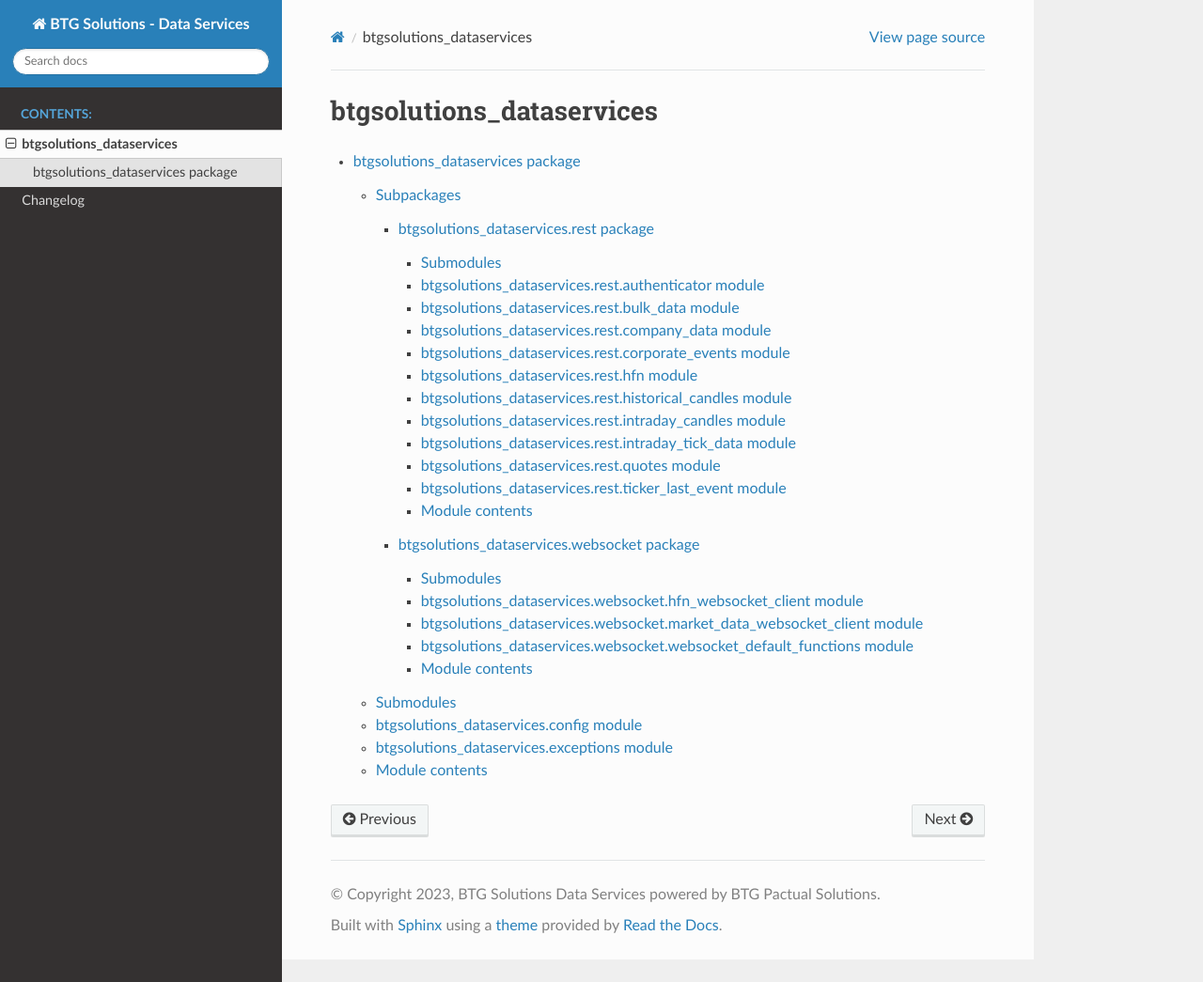
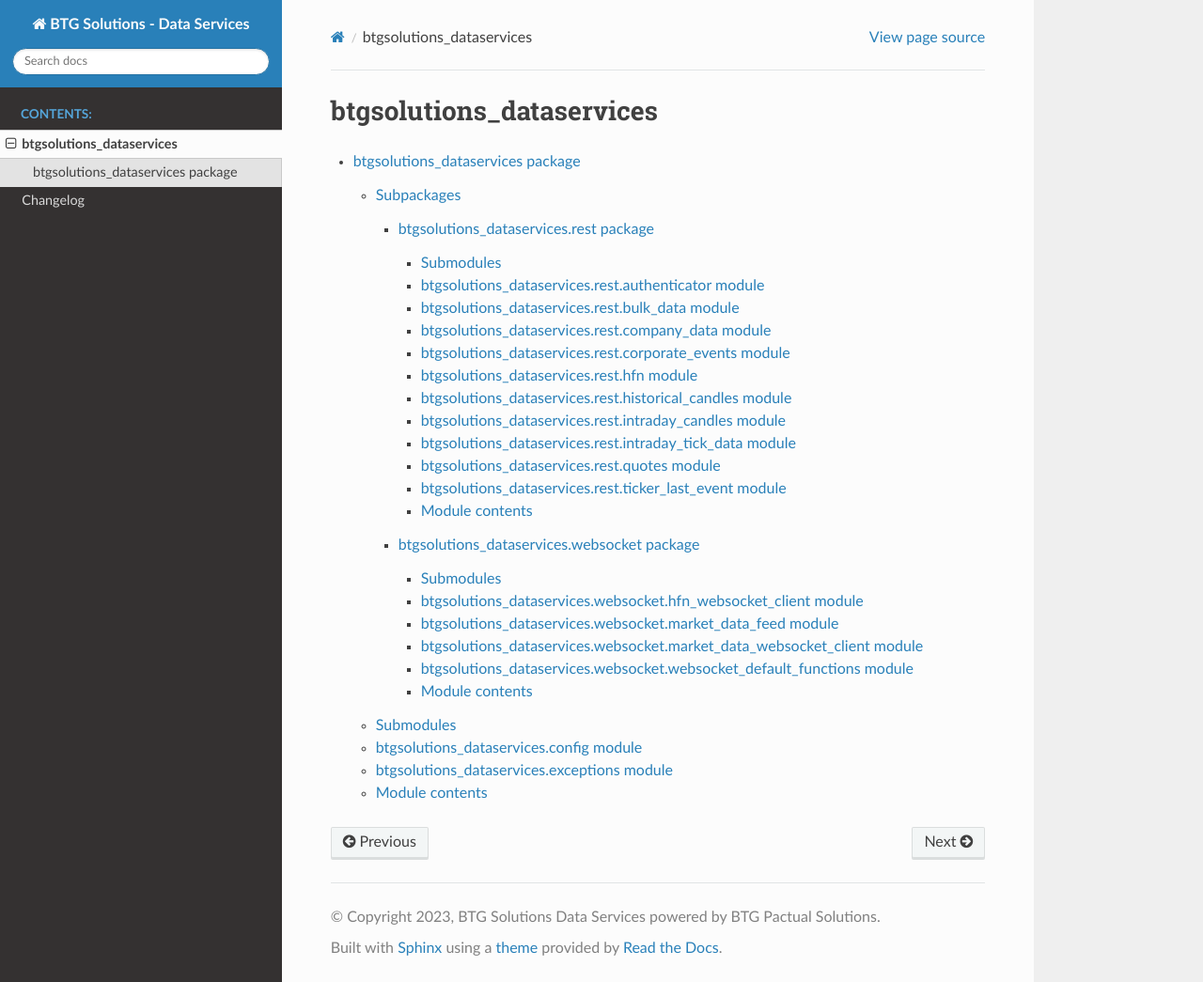
Before and after one commit to BTG-Pactual-Solutions/btgsolutions-dataservices-python-client, a Sphinx documentation site: the page built from docs/modules.rst, in a window 1280 px wide and 1045 px high. Shown: the whole window at 94% size. Built offline with Sphinx 7.4.7 and the Read the Docs theme 3.1.0, drawn with Linux system fonts in a browser that asks for light colours.

```diff
--- a/docs/btgsolutions_dataservices.websocket.rst
+++ b/docs/btgsolutions_dataservices.websocket.rst
@@ -9,29 +9,37 @@ btgsolutions\_dataservices.websocket.hfn\_websocket\_client module
 
 .. automodule:: btgsolutions_dataservices.websocket.hfn_websocket_client
    :members:
+   :show-inheritance:
    :undoc-members:
+
+btgsolutions\_dataservices.websocket.market\_data\_feed module
+--------------------------------------------------------------
+
+.. automodule:: btgsolutions_dataservices.websocket.market_data_feed
+   :members:
    :show-inheritance:
+   :undoc-members:
 
 btgsolutions\_dataservices.websocket.market\_data\_websocket\_client module
 ---------------------------------------------------------------------------
 
 .. automodule:: btgsolutions_dataservices.websocket.market_data_websocket_client
    :members:
+   :show-inheritance:
    :undoc-members:
-   :show-inheritance:
 
 btgsolutions\_dataservices.websocket.websocket\_default\_functions module
 -------------------------------------------------------------------------
 
 .. automodule:: btgsolutions_dataservices.websocket.websocket_default_functions
    :members:
+   :show-inheritance:
    :undoc-members:
-   :show-inheritance:
 
 Module contents
 ---------------
 
 .. automodule:: btgsolutions_dataservices.websocket
    :members:
+   :show-inheritance:
    :undoc-members:
-   :show-inheritance:
```
Also changed, not shown: CHANGELOG.rst (+9 -0 lines).
